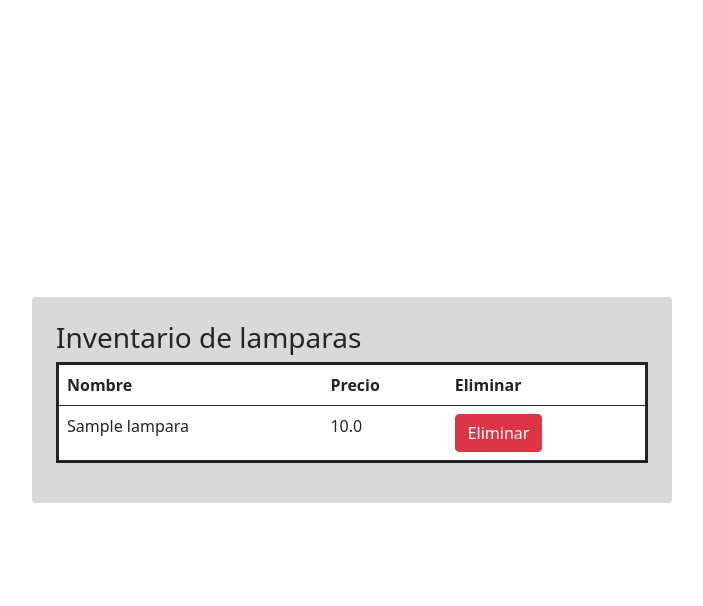
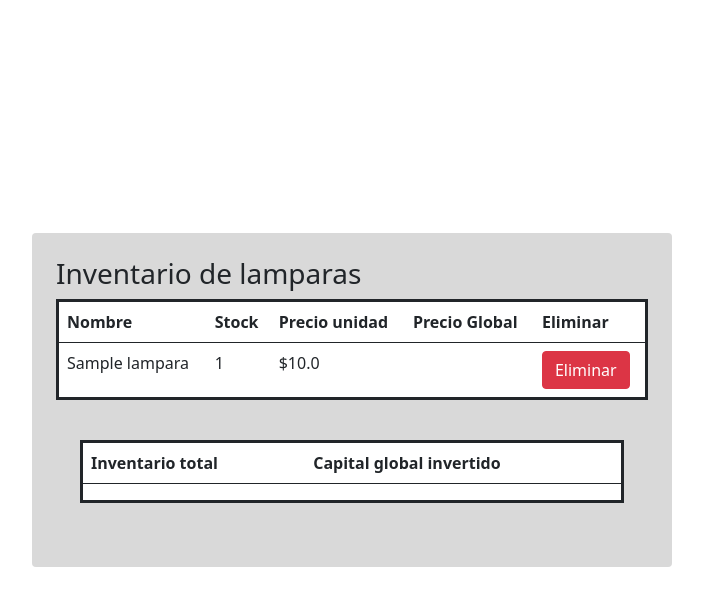
Before and after one commit to disfordavidd/rest_test, a Django app: page /lamplist/ in a window 1280 px wide. Shown: the top 606 px of the page, without its empty margins (288-991 px from the left). Run offline with Django 5.2, Linux system fonts and the light colour scheme; tables that the repository leaves empty hold one stand-in row (values such as "Sample post"); lists and menus that the app fills with data are empty.

Commit message:
Preparacion de template listarlamparas.html para recibir los procesos de la sobrecarga del método

```diff
--- a/Juan/templates/listarlamparas.html
+++ b/Juan/templates/listarlamparas.html
@@ -7,7 +7,9 @@
             <thead>
               <tr>
                 <th scope="col">Nombre</th>
-                <th scope="col">Precio</th>
+                <th scope="col">Stock</th>
+                <th scope="col">Precio unidad</th>
+                <th scope="col">Precio Global</th>
                 <th scope="col">Eliminar</th>
               </tr>
             </thead>
@@ -15,7 +17,9 @@
                 {% for lamp in lamps %}
                     <tr>
                         <td scope="row">{{ lamp.nombre }}</td>
-                        <td>{{ lamp.precio }}</td>
+                        <td>{{ lamp.cantidad }}</td>
+                        <td>${{ lamp.precio }}</td>
+                        <td></td>
                         <td>
                             <form method="POST" class="button-form" action="/lampara/{{ lamp.id }}/">
                                 <input type="hidden" name="_method" value="DELETE"/>
@@ -26,5 +30,21 @@
                 {% endfor %}
             </tbody>
           </table>
+          <div class="container w-30 rounded p-4">
+            <table class="table border border-3 border-dark" style="background-color: white;">
+                <thead>
+                  <tr>
+                    <th scope="col">Inventario total</th>
+                    <th scope="col">Capital global invertido</th>
+                  </tr>
+                </thead>
+                <tbody>
+                    <tr>
+                        <td scope="row"></td>
+                        <td></td>
+                    </tr>
+                </tbody>
+              </table>
+          </div>
     </div>
 {% endblock %}
```
